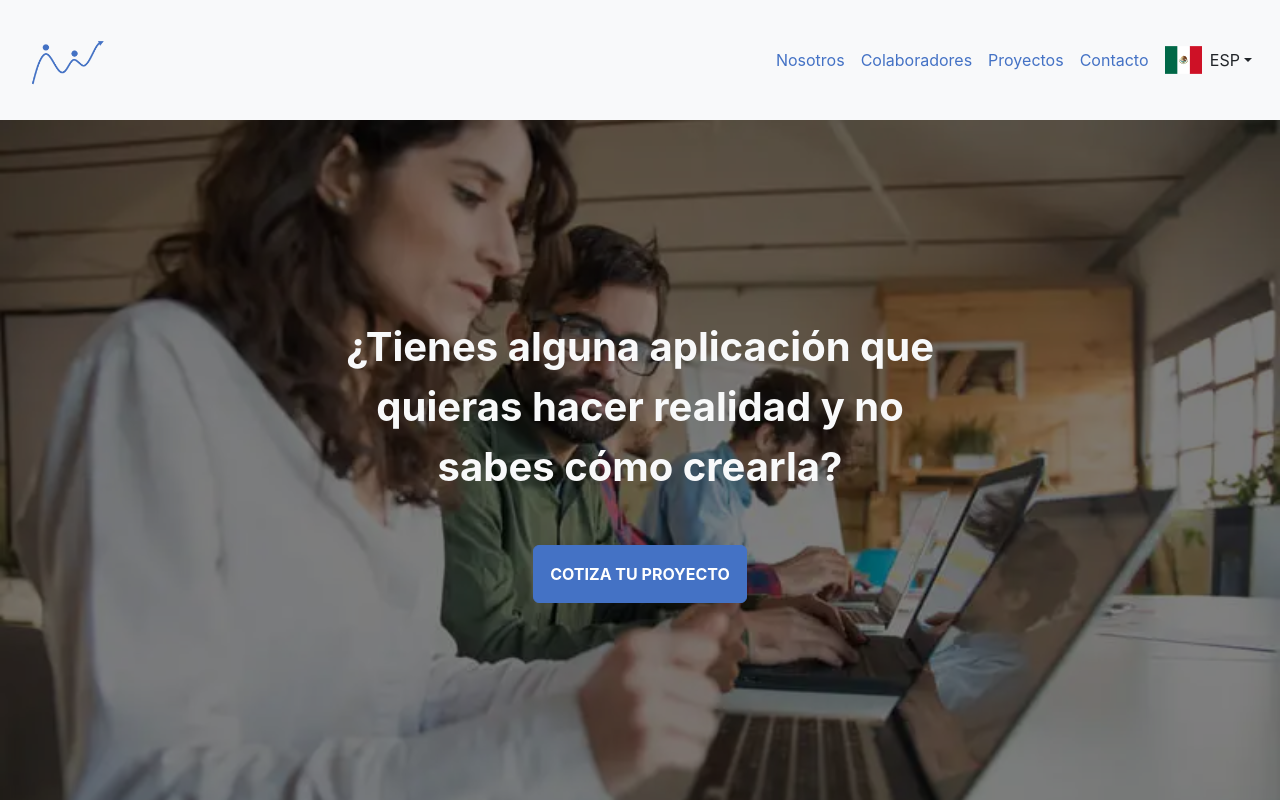
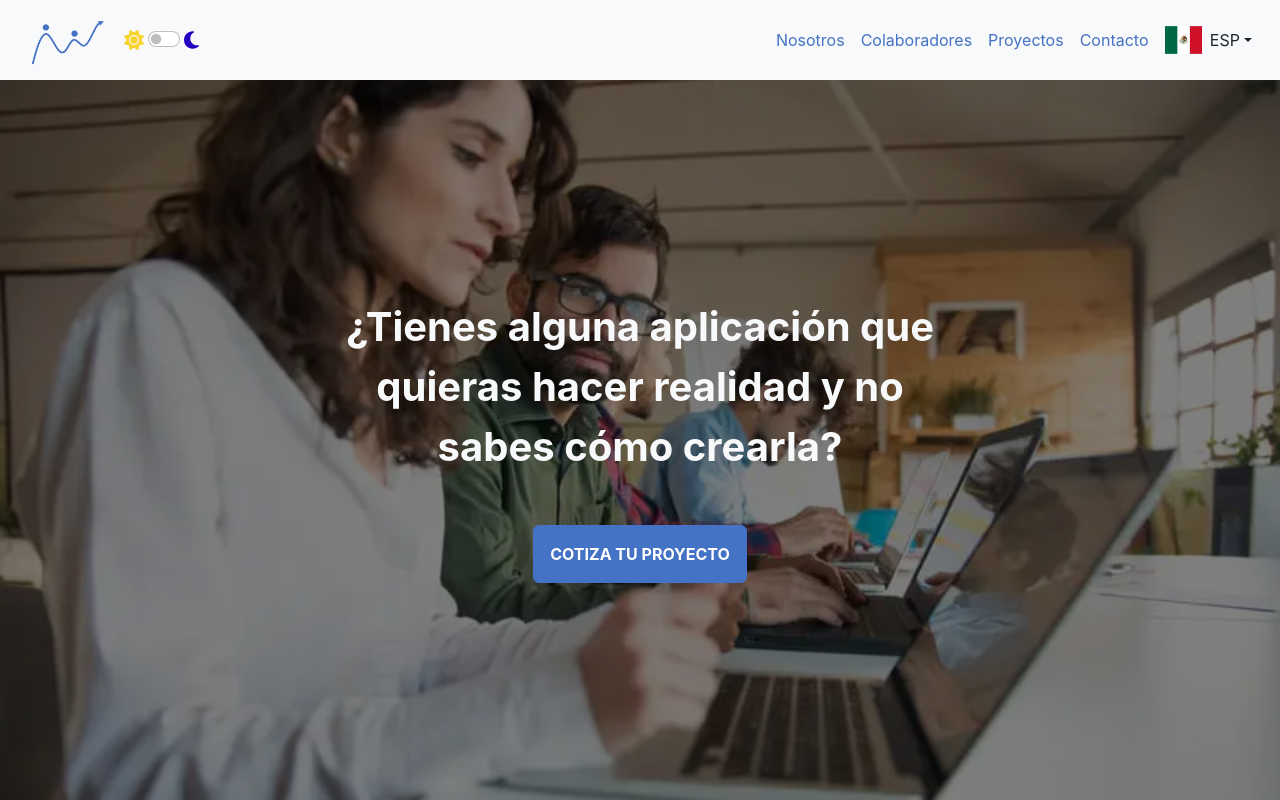
Before and after one commit to UpDate-SE/home-page, a React (Create React App) app: page / in a window 1280 px wide. Shown: the top 800 px of the page. Built offline with nearby package versions, Linux system fonts and the light colour scheme.

Commit message:
dark mode toggler, change navbar height

```diff
--- a/src/components/NavbarHome.tsx
+++ b/src/components/NavbarHome.tsx
@@ -4,6 +4,7 @@ import { Collapse, Dropdown, DropdownItem, DropdownMenu, DropdownToggle, Nav, Na
 import { ACSELogo } from "assets";
 import { UserContext } from "context";
 import { UserContextType } from "@types";
+import { DarkModeToggler } from 'components';
 
 import 'scss/css/style.css';
 import 'styles/NavbarHome.css';
@@ -27,7 +28,10 @@ const NavBarHome = () => {
             className={`${darkMode ? 'bg-dark-dark' : 'bg-light'} user-select-none ps-3`}
             container="fluid"
         >
-            <NavbarBrand href='#' className='opacity-75-hover'>
+            <NavbarBrand
+                href='#'
+                className='opacity-75-hover'
+            >
                 <img src={ACSELogo}
                     id='advanced-logo'
                     className={`${darkMode ? 'filter-dark': ''} img-fluid`}
@@ -35,6 +39,7 @@ const NavBarHome = () => {
                     draggable={false}
                 />
             </NavbarBrand>
+            <DarkModeToggler />
             <NavbarToggler onClick={toggleCollapse} className='ms-auto' />
             <Collapse navbar isOpen={collapseOpen}
                 className={darkMode ? 'bg-dark-dark' : 'bg-light'} id='nav-bar-collapse'
--- a/src/styles/HomePage.css
+++ b/src/styles/HomePage.css
@@ -1,6 +1,6 @@
 #home-page #image-top {
-    height: 85vh;
-    margin-top: 15vh !important;
+    height: 90vh;
+    margin-top: 10vh !important;
     background-color: rgba(0, 0, 0, 0.50);
     background-blend-mode: darken;
     background-size: cover;
@@ -8,7 +8,7 @@
 
 #home-page .anchor {
     position: absolute;
-    top: -15vh;
+    top: -10vh;
     left:0px
 }
 
--- a/src/styles/NavbarHome.css
+++ b/src/styles/NavbarHome.css
@@ -1,7 +1,8 @@
 #nav-bar {
-    height: 15vh !important;
+    height: 10vh !important;
 }
 
 #nav-bar #advanced-logo {
-    height: 10vh !important;
+    min-height: 80px;
+    height: 8vh !important;
 }
```
